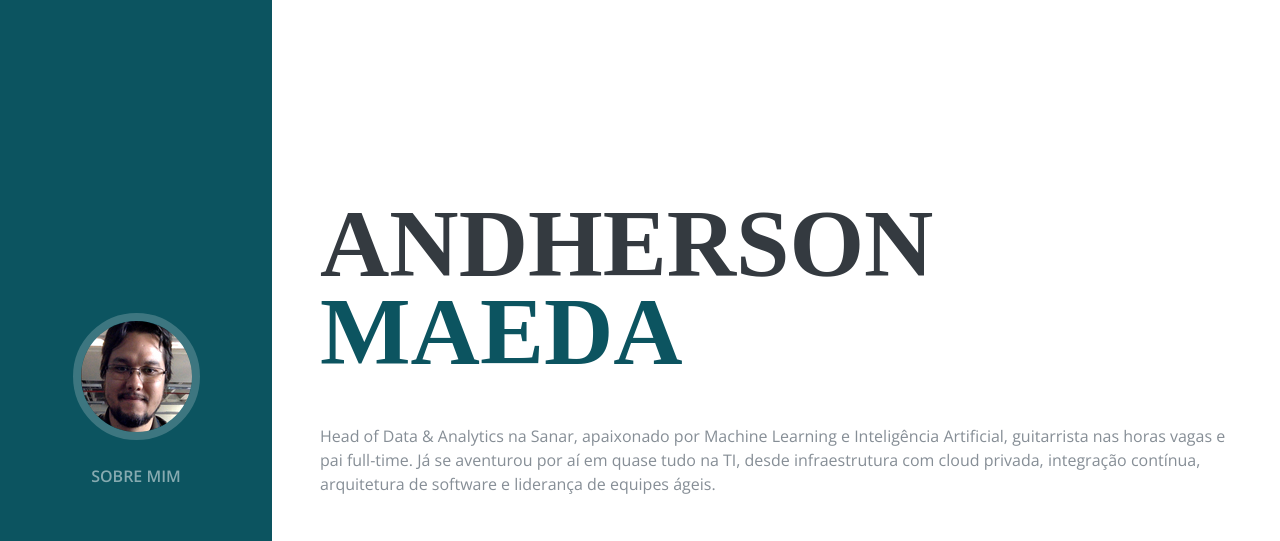
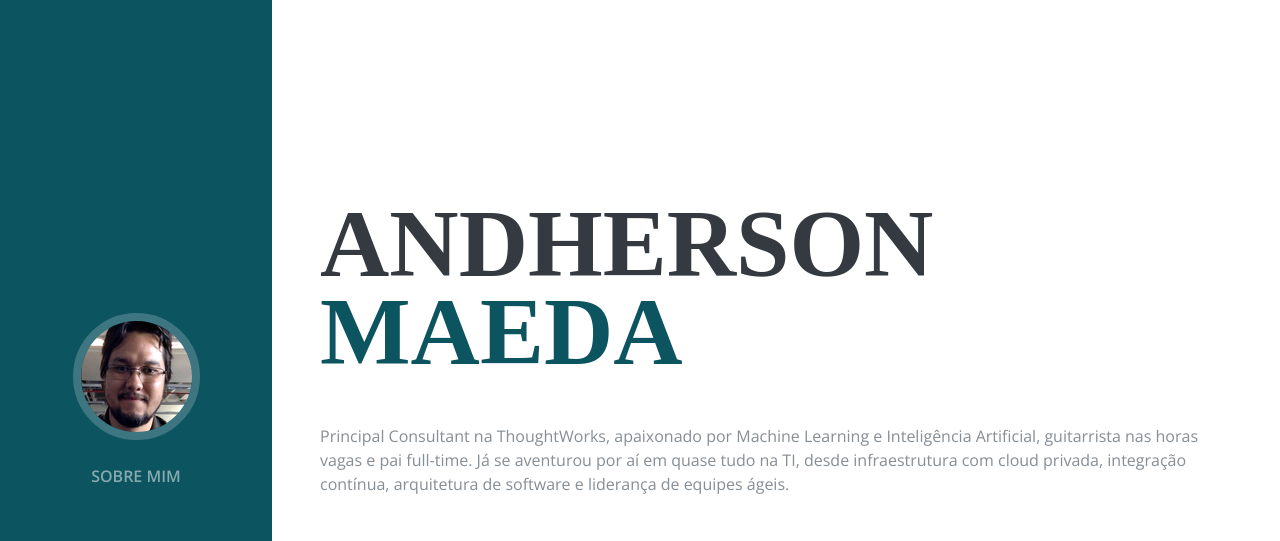
Before and after one commit to maeda/maeda.io, a plain HTML site: page docs/index.html in a window 1280 px wide. Shown: the top 541 px of the page. Drawn offline with nearby package versions, Linux system fonts and the light colour scheme; a web font is replaced by a local one.

Commit message:
Update index.html

```diff
--- a/docs/index.html
+++ b/docs/index.html
@@ -57,7 +57,7 @@
             <div class="subheading mb-5">
 
             </div>
-            <p class="mb-5">Head of Data & Analytics na Sanar, apaixonado por Machine Learning e Inteligência Artificial, guitarrista nas horas vagas e pai full-time. Já se aventurou por aí em quase tudo na TI, desde infraestrutura com cloud privada, integração contínua, arquitetura de software e liderança de equipes ágeis.</p>
+            <p class="mb-5">Principal Consultant na ThoughtWorks, apaixonado por Machine Learning e Inteligência Artificial, guitarrista nas horas vagas e pai full-time. Já se aventurou por aí em quase tudo na TI, desde infraestrutura com cloud privada, integração contínua, arquitetura de software e liderança de equipes ágeis.</p>
             <ul class="list-inline list-social-icons mb-0">
                 <li class="list-inline-item">
                     <a href="https://www.facebook.com/maedabr" target="_blank">
```
